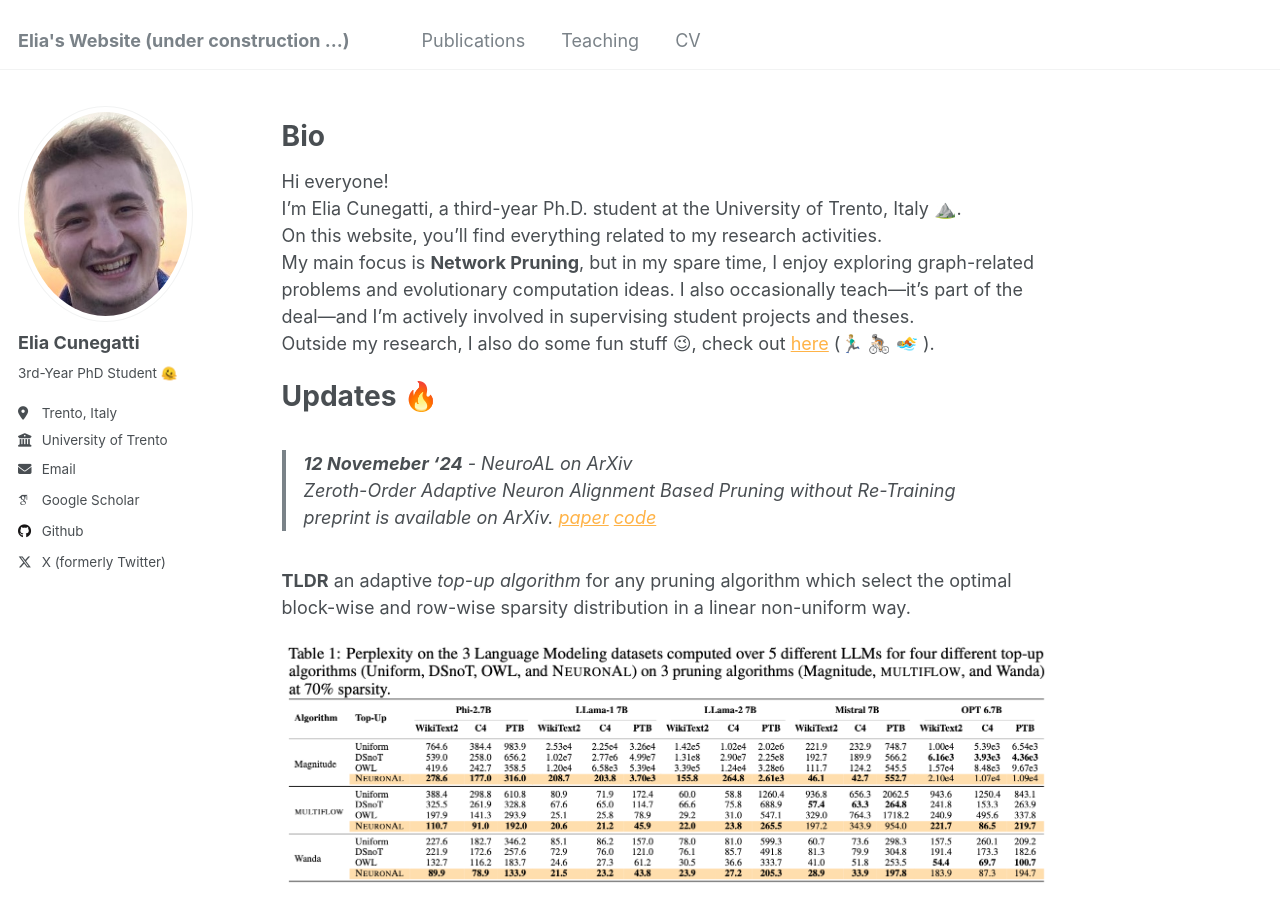
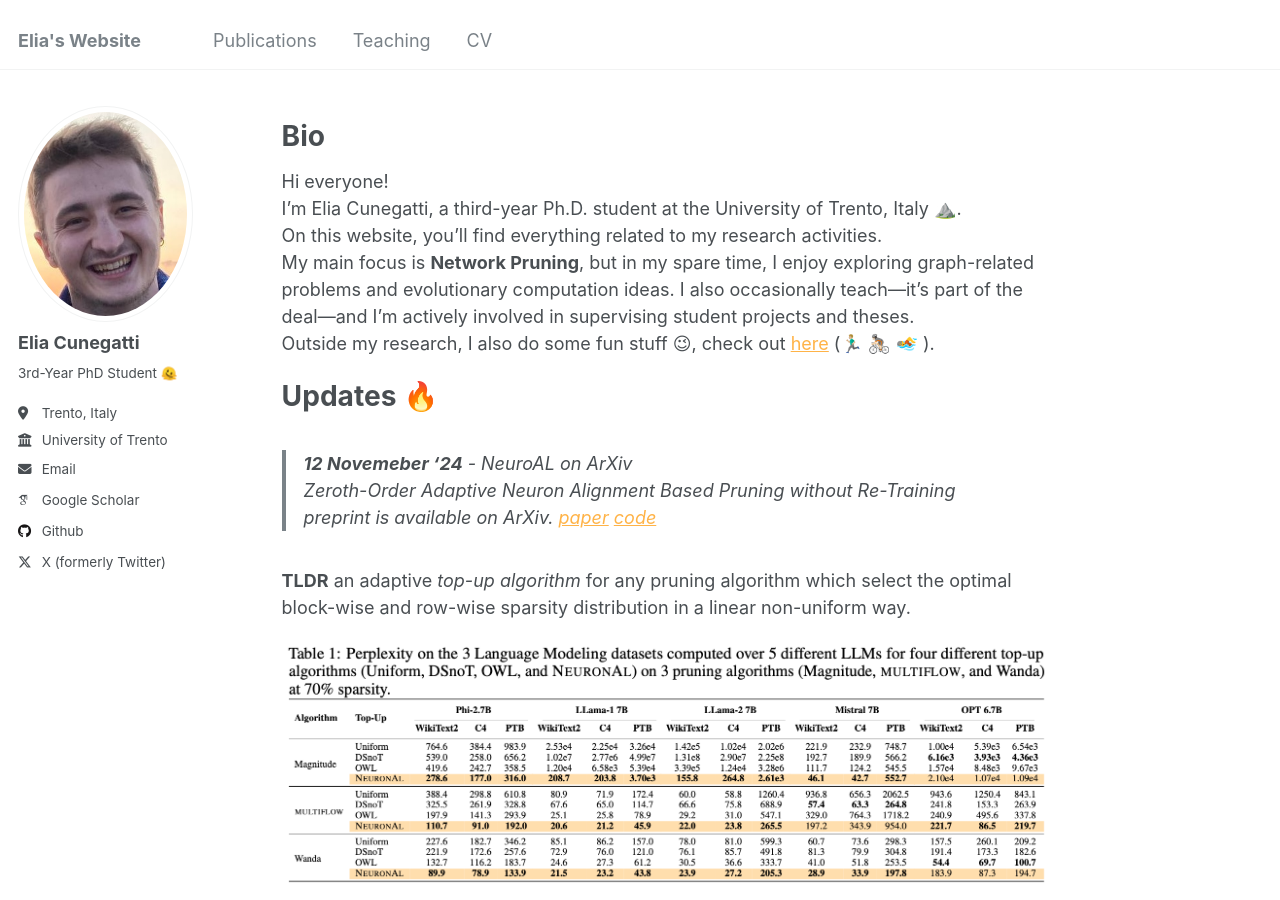
Before and after one commit to eliacunegatti/eliacunegatti.github.io, a Jekyll site: the page built from _pages/about.md, in a window 1280 px wide and 900 px high. Built offline with Jekyll 4.4.1, drawn with Linux system fonts in a browser that asks for light colours; some web fonts are replaced.

Commit message:
first final release

```diff
--- a/_config.yml
+++ b/_config.yml
@@ -8,7 +8,7 @@
 
 # Basic Site Settings
 locale                   : "en-US"
-title                    : "Elia's Website (under construction ...)"
+title                    : "Elia's Website"
 title_separator          : "-"
 name                     : &name "Elia Cunegatti"
 description              : &description "PhD Student"
--- a/_pages/about.md
+++ b/_pages/about.md
@@ -37,5 +37,3 @@ Updates 🔥
   <img src="images/neuroal_tab2.png" alt="Project logo" width="1000"/>
   <br>
 </p>
-
-<hr style="border: 1px solid black;">
```
